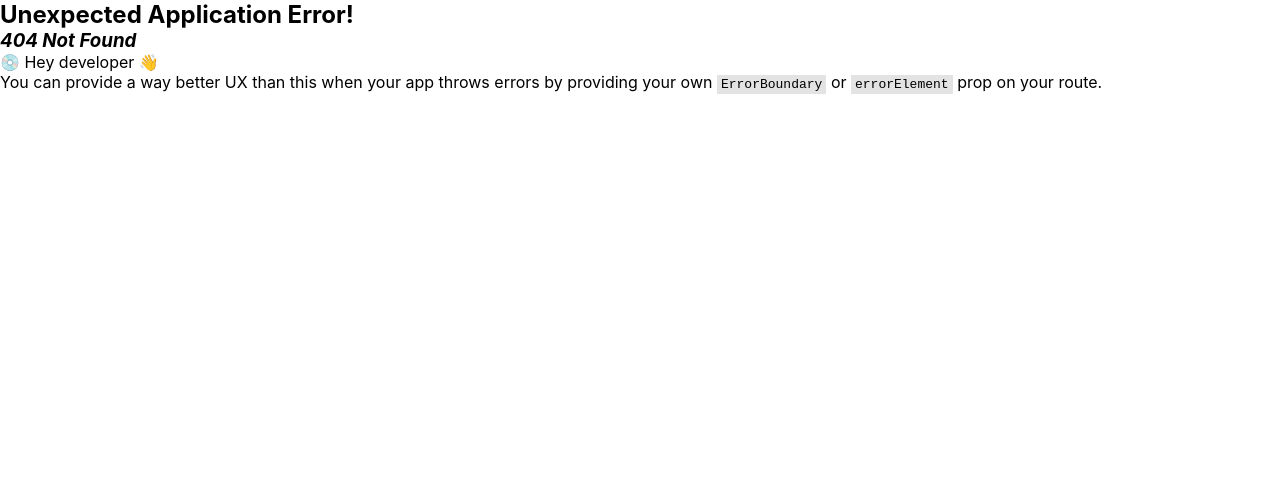
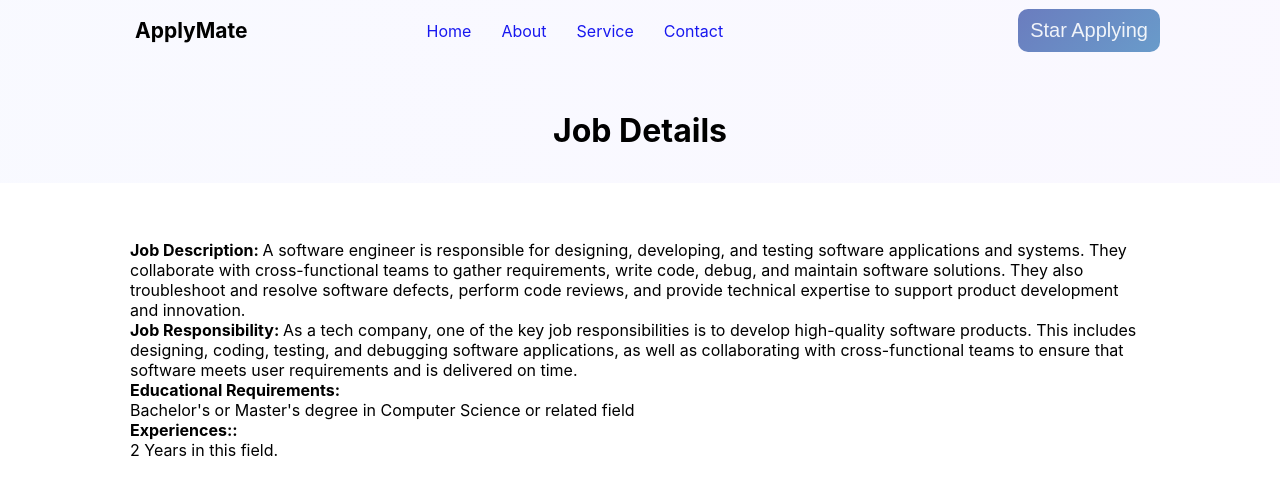
Before and after one commit to MohonSaha/Apply-mate, a React (Vite) app: page /job/apply-mate-job-01 in a window 1280 px wide. Before the commit this address had no page. Shown: the top 494 px of the page. Built offline with nearby package versions, Linux system fonts and the light colour scheme.

Commit message:
add job details section

```diff
--- a/public/jobsData.json
+++ b/public/jobsData.json
@@ -21,7 +21,7 @@
         ]
     },
     {
-        "id": "apply-mate-job-01",
+        "id": "apply-mate-job-02",
         "job_title": "Software Engineer",
         "company_logo": "https://upload.wikimedia.org/wikipedia/commons/thumb/a/a9/Amazon_logo.svg/1200px-Amazon_logo.svg.png",
         "company_name": "Google LLC",
@@ -42,7 +42,7 @@
         ]
     },
     {
-        "id": "apply-mate-job-01",
+        "id": "apply-mate-job-03",
         "job_title": "Software Engineer",
         "company_logo": "https://upload.wikimedia.org/wikipedia/commons/thumb/a/a9/Amazon_logo.svg/1200px-Amazon_logo.svg.png",
         "company_name": "Google LLC",
@@ -63,7 +63,7 @@
         ]
     },
     {
-        "id": "apply-mate-job-01",
+        "id": "apply-mate-job-04",
         "job_title": "Software Engineer",
         "company_logo": "https://upload.wikimedia.org/wikipedia/commons/thumb/a/a9/Amazon_logo.svg/1200px-Amazon_logo.svg.png",
         "company_name": "Google LLC",
@@ -84,7 +84,7 @@
         ]
     },
     {
-        "id": "apply-mate-job-01",
+        "id": "apply-mate-job-05",
         "job_title": "Software Engineer",
         "company_logo": "https://upload.wikimedia.org/wikipedia/commons/thumb/a/a9/Amazon_logo.svg/1200px-Amazon_logo.svg.png",
         "company_name": "Google LLC",
@@ -105,7 +105,7 @@
         ]
     },
     {
-        "id": "apply-mate-job-01",
+        "id": "apply-mate-job-06",
         "job_title": "Software Engineer",
         "company_logo": "https://upload.wikimedia.org/wikipedia/commons/thumb/a/a9/Amazon_logo.svg/1200px-Amazon_logo.svg.png",
         "company_name": "Google LLC",
--- a/src/Loader/CustomLoader.js
+++ b/src/Loader/CustomLoader.js
@@ -9,7 +9,6 @@ export const customLoader = async() =>{
     const jobsData = await fetch('jobsData.json');
     const jobs = await jobsData.json();
 
-
     return {catagorys, jobs};
 
 }
--- a/src/components/Body/Home/Home.jsx
+++ b/src/components/Body/Home/Home.jsx
@@ -10,7 +10,7 @@ const Home = () => {
     const { catagorys } = useLoaderData();
     // console.log(catagorys);
     const { jobs } = useLoaderData();
-    console.log(jobs);
+    // console.log(jobs);
 
     return (
         <div>
--- a/src/components/Body/Job/Job.jsx
+++ b/src/components/Body/Job/Job.jsx
@@ -21,7 +21,7 @@ const Job = ({ job }) => {
                 <p><FontAwesomeIcon icon={faLocationDot} /> {location}</p>
                 <p><FontAwesomeIcon icon={faCircleDollarToSlot} /> Salary: {salary}</p>
             </div>
-            <Link to="/job/:id"><button className='btn-details'>View Details</button></Link>
+            <Link to={`/job/${id}`}><button className='btn-details'>View Details</button></Link>
         </div>
     );
 };
--- /dev/null
+++ b/src/components/Body/JobDetails/JobDetails.css
@@ -0,0 +1,16 @@
+.job-details-container{
+    background: linear-gradient(90deg, rgba(126, 144, 254, 0.05) 0%, rgba(152, 115, 255, 0.05) 100%);
+    /* width: 1920px; */
+    height: 200px;
+    margin-top: -6%;
+    padding-top: 10%;
+}
+
+.job-details-container h1{
+    text-align: center;
+}
+
+.job-details{
+    padding: 0px 130px;
+    margin-top: 90px;
+}
--- /dev/null
+++ b/src/components/Body/JobDetails/JobDetails.jsx
@@ -0,0 +1,47 @@
+import React, { useEffect, useState } from 'react';
+import { useLoaderData, useParams } from 'react-router-dom';
+import './JobDetails.css';
+
+const JobDetails = () => {
+
+    const [viewJob, setViewJob] = useState({});
+
+    const dynamicId = useParams();
+    // console.log(dynamicId.id);
+
+    const jobs = useLoaderData()
+    console.log(jobs);
+
+    useEffect(() => {
+
+        if (jobs) {
+            const viewData = jobs.find(job => job.id === dynamicId.id);
+            setViewJob(viewData);
+        }
+
+    }, [])
+
+    console.log(viewJob);
+    const { id, job_title, company_logo, company_name, job_type, job_time, location, salary, job_description, job_responsibility, experiences, educational_requirements } = viewJob;
+
+
+    return (
+        <div className='job-details-container'>
+            <h1>Job Details</h1>
+            <div className='job-details'>
+                <div className='left-section'>
+                    <p> <strong>Job Description: </strong> {job_description}</p>
+                    <p> <strong>Job Responsibility: </strong> {job_responsibility}</p>
+                    <p> <strong>Educational Requirements:</strong> <br />{educational_requirements}</p>
+                    <p> <strong>Experiences::</strong> <br />{experiences} Years in this field.</p>
+
+            </div>
+            <div className='right-section'>
+
+            </div>
+        </div>
+        </div >
+    );
+};
+
+export default JobDetails;
--- a/src/main.jsx
+++ b/src/main.jsx
@@ -9,6 +9,7 @@ import {
 import Home from './components/Body/Home/Home';
 import Catagory from './components/Body/Catagory/Catagory';
 import { customLoader } from './Loader/CustomLoader';
+import JobDetails from './components/Body/JobDetails/JobDetails';
 
 
 const router = createBrowserRouter([
@@ -20,7 +21,13 @@ const router = createBrowserRouter([
         path: "/",
         element: <Home></Home>,
         loader: customLoader
-      }
+      },
+      {
+        path: '/job/:id',
+        element: <JobDetails></JobDetails>,
+        loader: ({params})=> fetch('/jobsData.json')
+        // loader: customLoader
+      },
     ]
   },
 ]);
```
